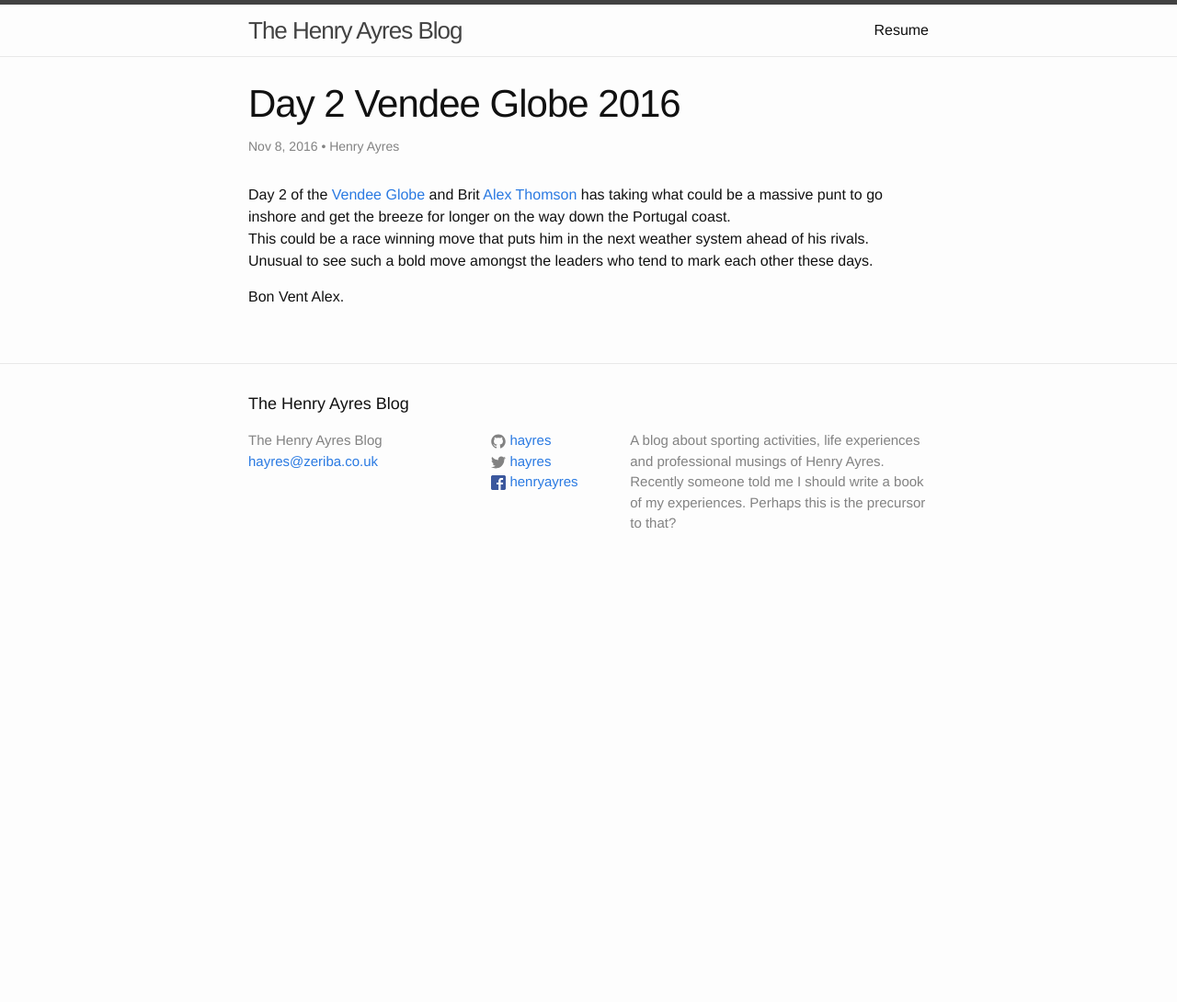
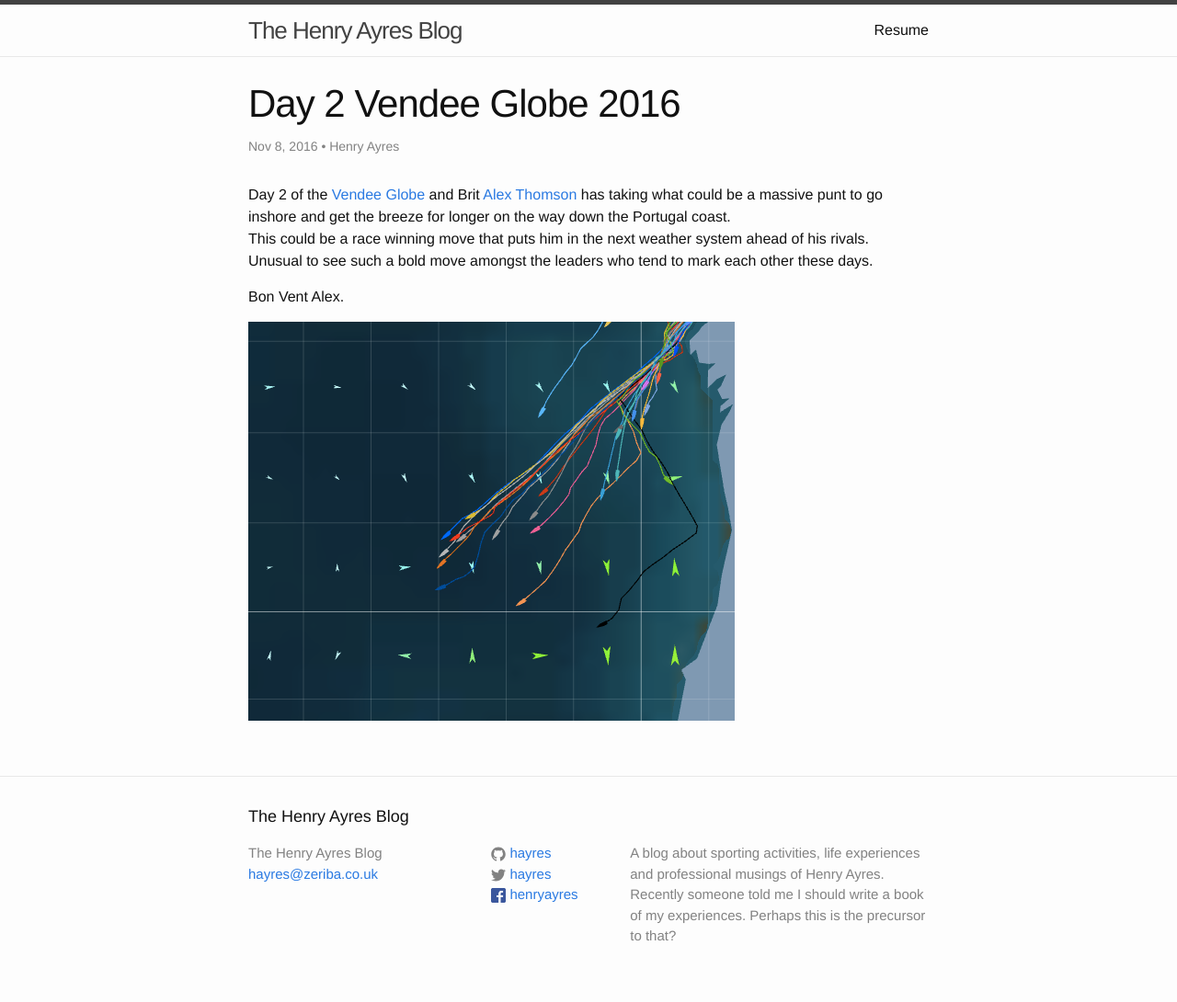
Before and after one commit to hayres/hayres.github.io, a Jekyll site: the page built from _posts/2016-11-8-day-2-vendee-globe-2016.markdown, in a window 1280 px wide. Shown: the whole page at 92% size. Built offline with Jekyll 4.4.1, drawn with Linux system fonts in a browser that asks for light colours; before the commit the page ends 900 px from its top, so only the background shows below that.

Commit message:
change suffix

```diff
--- a/_posts/2016-11-08-day-2-vendee-globe-2016.md
+++ b/_posts/2016-11-8-day-2-vendee-globe-2016.markdown
@@ -4,7 +4,7 @@ title:  "Day 2 Vendee Globe 2016"
 date:   2016-11-08 20:53:30
 categories: blog update
 author: Henry Ayres
-thumbnail: "henryayres/vendeetrackeday2.jpg"
+thumbnail: "vendeeglobe/vendeeday2-0730.png"
 ---
 
 Day 2 of the [Vendee Globe](http://www.vendeeglobe.org/en){:target="_blank"} and Brit [Alex Thomson](http://www.alexthomsonracing.com/) has taking what could be a massive punt to
@@ -13,3 +13,5 @@ This could be a race winning move that puts him in the next weather system ahead
 Unusual to see such a bold move amongst the leaders who tend to mark each other these days.
 
 Bon Vent Alex.
+
+![Vendee Tracker day 2 morning]({{ site.image_url }}vendeeglobe/vendeeday2-0730.png "Vendee Tracker day 2")
```
